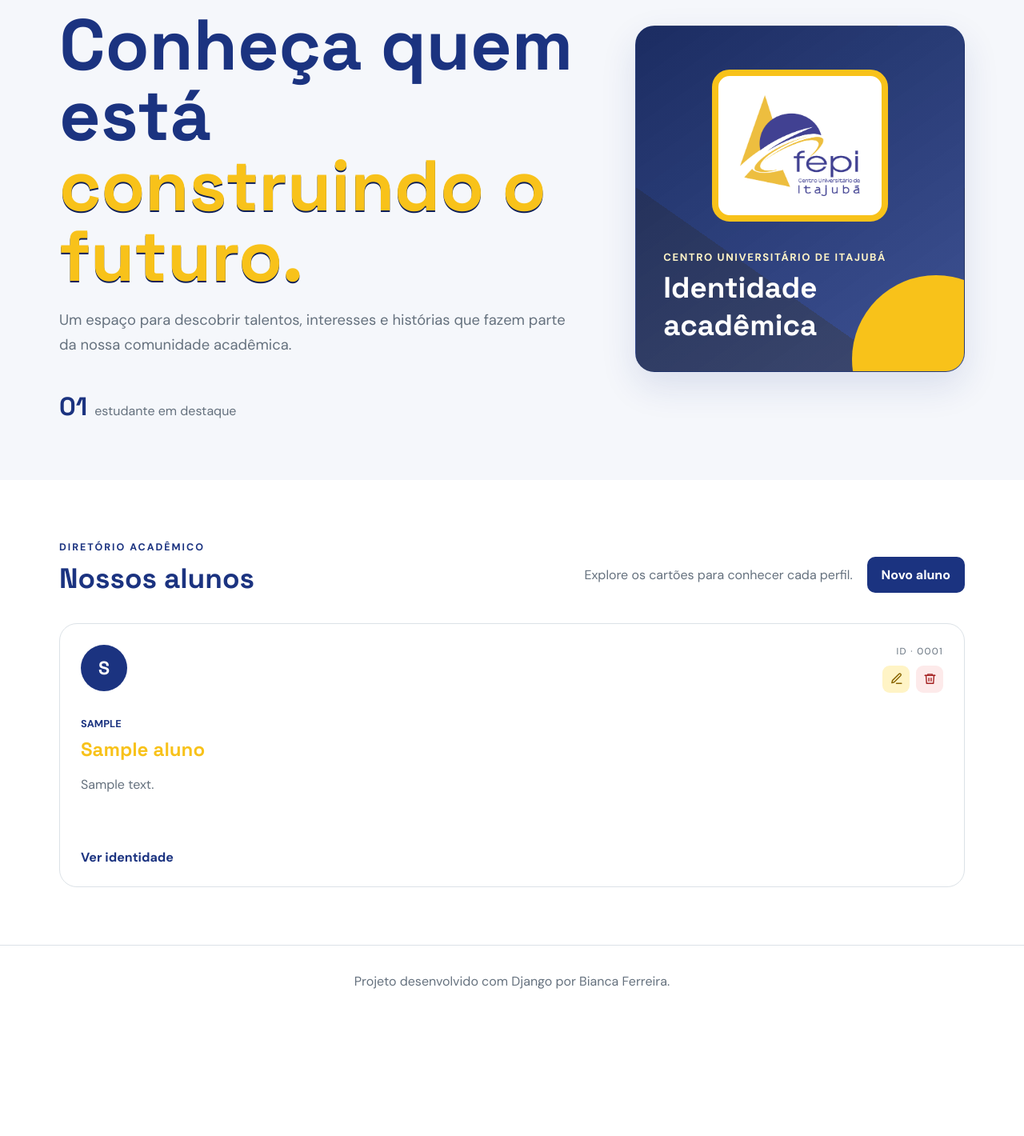
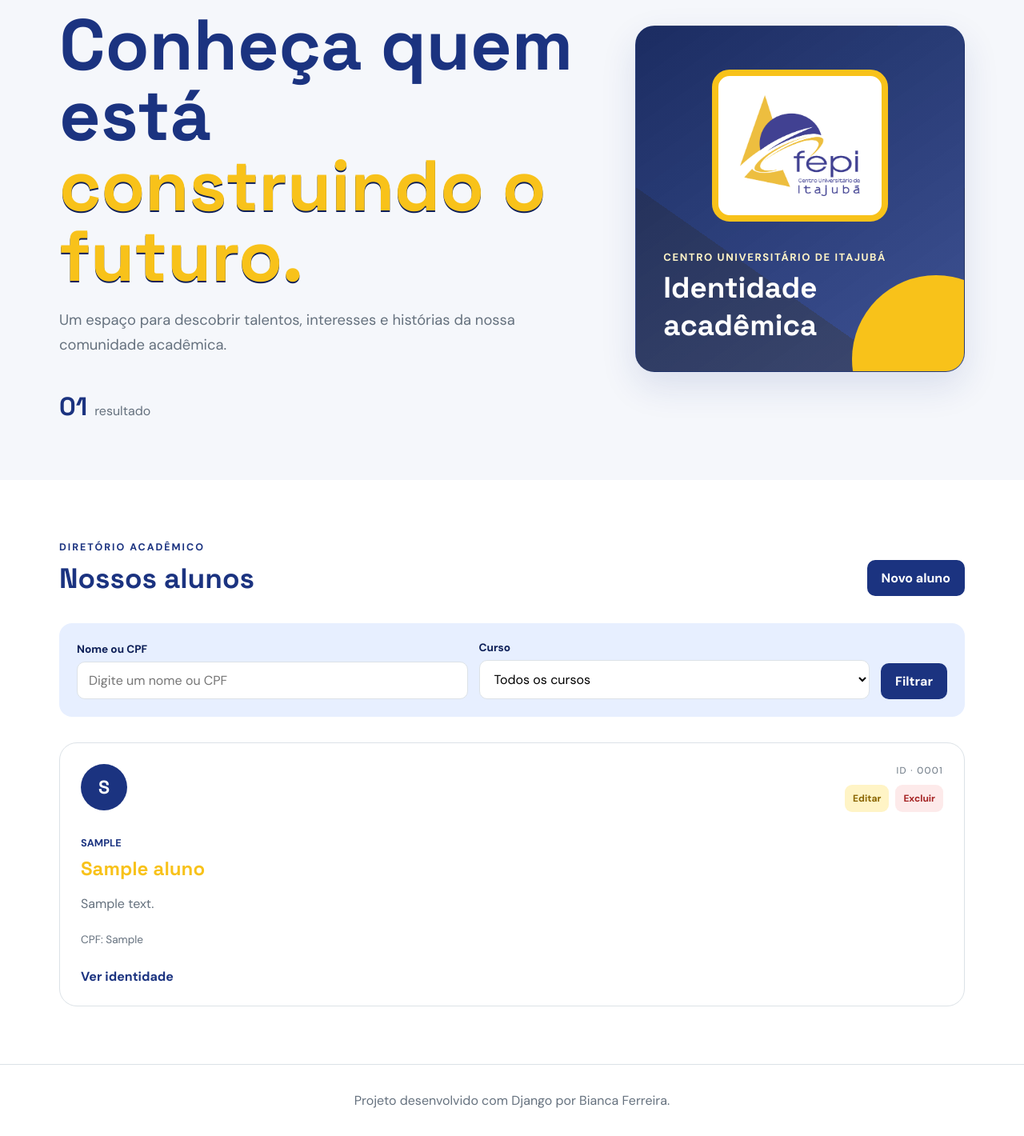
Before and after one commit to Biancafrs/cartao-identidade-aluno, a Django app: page /aluno/ in a window 1280 px wide. Shown: the part 191-1611 px from the top of the page at 80% size. Before the commit the page ends 1427 px from the top, so only its background shows below. Run offline with Django 5.2, Linux system fonts and the light colour scheme; tables that the repository leaves empty hold one stand-in row (values such as "Sample post").

Commit message:
chore: aprimora alunos

```diff
--- a/aluno/admin.py
+++ b/aluno/admin.py
@@ -4,5 +4,7 @@ from .models import Aluno
 
 @admin.register(Aluno)
 class AlunoAdmin(admin.ModelAdmin):
-    list_display = ('nome', 'curso', 'bio')
-    search_fields = ('nome', 'curso')
+    list_display = ('nome', 'curso', 'cpf', 'email_institucional', 'matriculado_em')
+    search_fields = ('nome', 'cpf')
+    list_filter = ('curso',)
+    readonly_fields = ('matriculado_em',)
--- a/aluno/static/alunos/css/style.css
+++ b/aluno/static/alunos/css/style.css
@@ -296,13 +296,19 @@ a {
 }
 
 .acoes-icone a {
-    display: grid;
-    width: 34px;
+    display: inline-flex;
+    width: auto;
     height: 34px;
+    padding: 0 10px;
+    align-items: center;
+    justify-content: center;
     place-items: center;
     color: #8a6500;
     background: var(--amarelo-claro);
     border-radius: 9px;
+    font-size: .75rem;
+    font-weight: 700;
+    text-decoration: none;
     transition: color .2s ease, background .2s ease, transform .2s ease;
 }
 
@@ -354,6 +360,46 @@ a {
     line-height: 1.6;
     -webkit-box-orient: vertical;
     -webkit-line-clamp: 3;
+}
+
+.cpf-cartao {
+    margin-top: 0;
+    color: var(--texto-suave);
+    font-size: .85rem;
+}
+
+.filtros {
+    display: flex;
+    margin-bottom: 32px;
+    padding: 22px;
+    align-items: end;
+    gap: 14px;
+    flex-wrap: wrap;
+    background: var(--azul-claro);
+    border-radius: 16px;
+}
+
+.campo-filtro {
+    display: grid;
+    min-width: 220px;
+    flex: 1;
+    gap: 7px;
+}
+
+.campo-filtro label {
+    color: var(--azul-escuro);
+    font-size: .85rem;
+    font-weight: 700;
+}
+
+.campo-filtro input,
+.campo-filtro select {
+    width: 100%;
+    padding: 12px 14px;
+    background: var(--branco);
+    border: 1px solid var(--borda);
+    border-radius: 10px;
+    font: inherit;
 }
 
 .cartao > a {
--- a/aluno/templates/base.html
+++ b/aluno/templates/base.html
@@ -2,43 +2,14 @@
 <!doctype html>
 <html lang="pt-BR">
   <head>
-    <meta charset="utf-8" />
-    <meta name="viewport" content="width=device-width, initial-scale=1" />
-    <meta
-      name="description"
-      content="Cartões de identidade acadêmica dos alunos"
-    />
+    <meta charset="utf-8"><meta name="viewport" content="width=device-width, initial-scale=1"><meta name="description" content="Cartões de identidade acadêmica dos alunos">
     <title>{% block title %}Identidade Acadêmica{% endblock %}</title>
-    <link rel="icon" href="{% static 'alunos/img/favicon.ico' %}" />
-    <link rel="apple-touch-icon" href="{% static 'alunos/img/logo-fepi.webp' %}" />
-    <link rel="preconnect" href="https://fonts.googleapis.com" />
-    <link rel="preconnect" href="https://fonts.gstatic.com" crossorigin />
-    <link
-      href="https://fonts.googleapis.com/css2?family=DM+Sans:wght@400;500;600;700&family=Space+Grotesk:wght@600;700&display=swap"
-      rel="stylesheet"
-    />
-    <link rel="stylesheet" href="{% static 'alunos/css/style.css' %}" />
+    <link rel="icon" href="{% static 'alunos/img/favicon.ico' %}"><link rel="apple-touch-icon" href="{% static 'alunos/img/logo-fepi.webp' %}">
+    <link rel="preconnect" href="https://fonts.googleapis.com"><link rel="preconnect" href="https://fonts.gstatic.com" crossorigin><link href="https://fonts.googleapis.com/css2?family=DM+Sans:wght@400;500;600;700&family=Space+Grotesk:wght@600;700&display=swap" rel="stylesheet">
+    <link rel="stylesheet" href="{% static 'alunos/css/style.css' %}">
   </head>
   <body>
-    <header class="cabecalho">
-      <a
-        class="marca"
-        href="{% url 'alunos:lista' %}"
-        aria-label="Página inicial"
-      >
-        <img
-          class="marca-logo"
-          src="{% static 'alunos/img/logo-fepi.webp' %}"
-          alt=""
-          aria-hidden="true"
-        />
-        <span>Identidade<br /><strong>Acadêmica FEPI</strong></span>
-      </a>
-      <a class="admin-link" href="{% url 'admin:index' %}"
-        >Área administrativa <span>↗</span></a
-      >
-    </header>
-    <main>{% block content %}{% endblock %}</main>
-    <footer>Projeto desenvolvido com Django por Bianca Ferreira.</footer>
+    <header class="cabecalho"><a class="marca" href="{% url 'alunos:lista' %}" aria-label="Página inicial"><img class="marca-logo" src="{% static 'alunos/img/logo-fepi.webp' %}" alt="" aria-hidden="true"><span>Identidade<br><strong>Acadêmica FEPI</strong></span></a><a class="admin-link" href="{% url 'admin:index' %}">Área administrativa <span>↗</span></a></header>
+    <main>{% block content %}{% endblock %}</main><footer>Projeto desenvolvido com Django por Bianca Ferreira.</footer>
   </body>
 </html>
--- a/aluno/templates/lista.html
+++ b/aluno/templates/lista.html
@@ -1,87 +1,49 @@
 {% extends 'base.html' %}
 {% load static %}
-
 {% block title %}Alunos · Identidade Acadêmica{% endblock %}
-
 {% block content %}
 <section class="hero">
   <div class="hero-conteudo">
     <p class="etiqueta">FEPI · ALUNOS 2026</p>
-    <h1>Conheça quem está<br /><em>construindo o futuro.</em></h1>
-    <p class="introducao">
-      Um espaço para descobrir talentos, interesses e histórias que fazem parte da
-      nossa comunidade acadêmica.
-    </p>
-    <div class="resumo">
-      <strong>{{ alunos|length|stringformat:'02d' }}</strong>
-      {% if alunos|length == 1 %}estudante em destaque{% else %}estudantes em destaque{% endif %}
-    </div>
+    <h1>Conheça quem está<br><em>construindo o futuro.</em></h1>
+    <p class="introducao">Um espaço para descobrir talentos, interesses e histórias da nossa comunidade acadêmica.</p>
+    <div class="resumo"><strong>{{ alunos|length|stringformat:'02d' }}</strong> resultado{{ alunos|length|pluralize }}</div>
   </div>
   <div class="hero-capa" aria-label="Capa FEPI">
-    <div class="capa-logo">
-      <img src="{% static 'alunos/img/logo-fepi.webp' %}" alt="FEPI Centro Universitário de Itajubá" />
-    </div>
-    <div class="capa-info">
-      <span>Centro Universitário de Itajubá</span>
-      <strong>Identidade acadêmica</strong>
-    </div>
+    <div class="capa-logo"><img src="{% static 'alunos/img/logo-fepi.webp' %}" alt="FEPI Centro Universitário de Itajubá"></div>
+    <div class="capa-info"><span>Centro Universitário de Itajubá</span><strong>Identidade acadêmica</strong></div>
   </div>
 </section>
-
 <section class="conteudo" aria-labelledby="titulo-alunos">
   <div class="secao-titulo">
-    <div>
-      <span>Diretório acadêmico</span>
-      <h2 id="titulo-alunos">Nossos alunos</h2>
-    </div>
-    <div class="secao-acoes">
-      <p>Explore os cartões para conhecer cada perfil.</p>
+    <div><span>Diretório acadêmico</span><h2 id="titulo-alunos">Nossos alunos</h2></div>
     <a class="botao botao-primario" href="{% url 'alunos:criar_aluno' %}">Novo aluno</a>
   </div>
+  <form class="filtros" method="get" role="search">
+    <div class="campo-filtro"><label for="busca">Nome ou CPF</label><input id="busca" type="search" name="busca" value="{{ busca }}" placeholder="Digite um nome ou CPF"></div>
+    <div class="campo-filtro">
+      <label for="curso">Curso</label>
+      <select id="curso" name="curso">
+        <option value="">Todos os cursos</option>
+        {% for curso in cursos %}<option value="{{ curso }}" {% if curso == curso_selecionado %}selected{% endif %}>{{ curso }}</option>{% endfor %}
+      </select>
     </div>
+    <button class="botao botao-primario" type="submit">Filtrar</button>
+    {% if busca or curso_selecionado %}<a class="botao botao-secundario" href="{% url 'alunos:lista' %}">Limpar filtros</a>{% endif %}
+  </form>
   {% if alunos %}
     <div class="grade-cartoes">
       {% for aluno in alunos %}
         <article class="cartao">
           <div class="cartao-topo">
-        <span class="avatar" aria-hidden="true"
-          >{{ aluno.nome|first|upper }}</span
-        >
-        <div class="identificacao-acoes">
-          <span class="numero">ID · {{ aluno.pk|stringformat:'04d' }}</span>
-          <div class="acoes-icone">
-            <a href="{% url 'alunos:editar_aluno' aluno.pk %}" aria-label="Editar {{ aluno.nome }}" title="Editar">
-              <svg viewBox="0 0 24 24" aria-hidden="true">
-                <path d="M12 20h9" />
-                <path d="M16.5 3.5a2.12 2.12 0 0 1 3 3L8 18l-4 1 1-4Z" />
-              </svg>
-            </a>
-            <a class="acao-excluir" href="{% url 'alunos:excluir_aluno' aluno.pk %}" aria-label="Excluir {{ aluno.nome }}" title="Excluir">
-              <svg viewBox="0 0 24 24" aria-hidden="true">
-                <path d="M3 6h18" />
-                <path d="M8 6V4h8v2" />
-                <path d="M19 6l-1 14H6L5 6" />
-                <path d="M10 11v5M14 11v5" />
-              </svg>
-            </a>
+            <span class="avatar" aria-hidden="true">{{ aluno.nome|first|upper }}</span>
+            <div class="identificacao-acoes"><span class="numero">ID · {{ aluno.pk|stringformat:'04d' }}</span><div class="acoes-icone"><a href="{% url 'alunos:editar_aluno' aluno.pk %}">Editar</a><a class="acao-excluir" href="{% url 'alunos:excluir_aluno' aluno.pk %}">Excluir</a></div></div>
           </div>
-        </div>
-      </div>
-      <p class="curso">{{ aluno.curso }}</p>
-      <h3>{{ aluno.nome }}</h3>
-      <p class="bio">{{ aluno.bio }}</p>
-      <div class="acoes-cartao">
-        <a href="{% url 'alunos:detalhe' aluno.pk %}">Ver identidade</a>
-      </div>
+          <p class="curso">{{ aluno.curso }}</p><h3>{{ aluno.nome }}</h3><p class="bio">{{ aluno.bio }}</p><p class="cpf-cartao">CPF: {{ aluno.cpf }}</p>
+          <div class="acoes-cartao"><a href="{% url 'alunos:detalhe' aluno.pk %}">Ver identidade</a></div>
         </article>
       {% endfor %}
     </div>
-  {% else %}
-  <div class="vazio">
-    <h3>Nenhum aluno cadastrado ainda</h3>
-    <p>Cadastre o primeiro cartão acadêmico.</p>
-    <a href="{% url 'alunos:criar_aluno' %}">Cadastrar aluno</a>
-  </div>
-  {% endif %}
+  {% else %}<div class="vazio"><h3>Nenhum aluno encontrado</h3><p>Revise os filtros ou cadastre um novo aluno.</p></div>{% endif %}
 </section>
 {% endblock %}
--- a/aluno/views.py
+++ b/aluno/views.py
@@ -1,11 +1,30 @@
+from django.db.models import Q
 from django.shortcuts import get_object_or_404, redirect, render
 
+from .forms import AlunoForm
 from .models import Aluno
 
 
 def lista(request):
+    busca = request.GET.get('busca', '').strip()
+    curso = request.GET.get('curso', '').strip()
     alunos = Aluno.objects.all()
-    return render(request, 'lista.html', {'alunos': alunos})
+
+    if busca:
+        alunos = alunos.filter(Q(nome__icontains=busca) | Q(cpf__icontains=busca))
+    if curso:
+        alunos = alunos.filter(curso=curso)
+
+    cursos = (
+        Aluno.objects.order_by('curso')
+        .values_list('curso', flat=True)
+        .distinct()
+    )
+    return render(
+        request,
+        'lista.html',
+        {'alunos': alunos, 'busca': busca, 'curso_selecionado': curso, 'cursos': cursos},
+    )
 
 
 def detalhe(request, pk):
@@ -14,30 +33,25 @@ def detalhe(request, pk):
 
 
 def criar_aluno(request):
-    if request.method == 'POST':
-        nome = request.POST['nome']
-        curso = request.POST['curso']
-        bio = request.POST.get('bio', '')
-        Aluno.objects.create(nome=nome, curso=curso, bio=bio)
+    form = AlunoForm(request.POST or None)
+    if request.method == 'POST' and form.is_valid():
+        form.save()
         return redirect('alunos:lista')
 
-    return render(request, 'form_aluno.html', {'titulo': 'Novo Aluno'})
+    return render(request, 'form_aluno.html', {'form': form, 'titulo': 'Novo aluno'})
 
 
 def editar_aluno(request, pk):
     aluno = get_object_or_404(Aluno, pk=pk)
-
-    if request.method == 'POST':
-        aluno.nome = request.POST['nome']
-        aluno.curso = request.POST['curso']
-        aluno.bio = request.POST.get('bio', '')
-        aluno.save()
+    form = AlunoForm(request.POST or None, instance=aluno)
+    if request.method == 'POST' and form.is_valid():
+        form.save()
         return redirect('alunos:lista')
 
     return render(
         request,
         'form_aluno.html',
-        {'aluno': aluno, 'titulo': f'Editar: {aluno.nome}'},
+        {'aluno': aluno, 'form': form, 'titulo': f'Editar: {aluno.nome}'},
     )
 
 
```
Also changed, not shown: other parts of aluno/static/alunos/css/style.css (+43 -2 lines), aluno/forms.py (added, +32 -0 lines), aluno/models.py (+14 -2 lines), aluno/templates/confirmar_exclusao.html (+1 -16 lines), aluno/templates/detalhe.html (+7 -2 lines), aluno/templates/form_aluno.html (+11 -14 lines), aluno/tests.py (+76 -36 lines), README.md, aluno/migrations/0004_aluno_campos_obrigatorios.py (added), 1 other file. Lines whose indentation alone changed are shown as unchanged.
